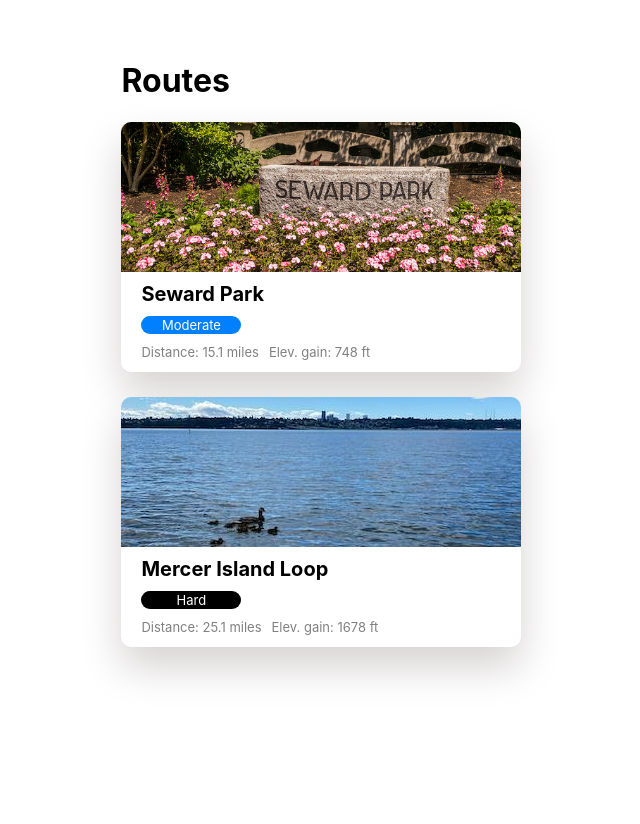
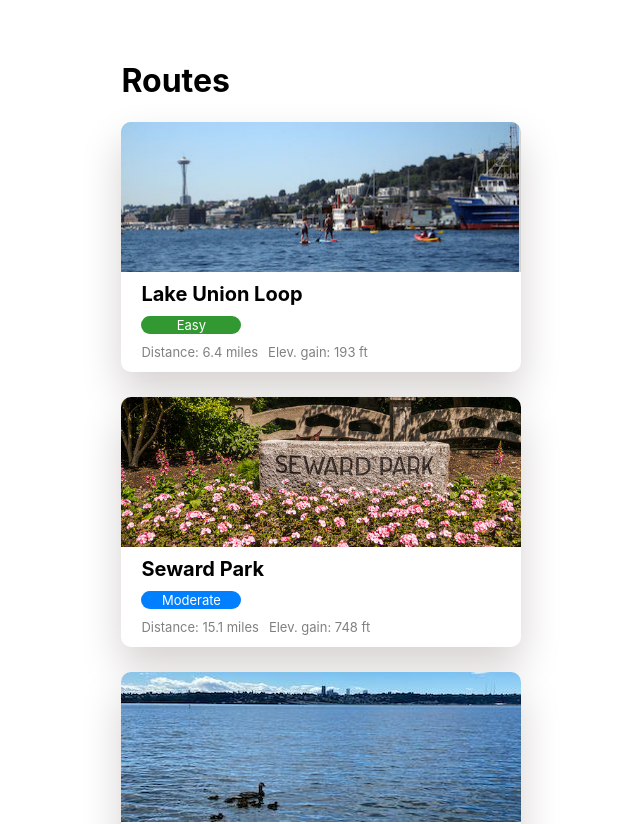
Before and after one commit to mishanwong/wegohamlah, a Next.js app: page /routes in a window 1280 px wide. Shown: the top 824 px of the page, without its empty margins (109-749 px from the left). Before the commit the page ends 800 px from the top, so only its background shows below. Built offline with nearby package versions, Linux system fonts and the light colour scheme.

Commit message:
Add lake union loop

```diff
--- a/components/Difficulty.js
+++ b/components/Difficulty.js
@@ -16,7 +16,7 @@ function Difficulty(props) {
         {props.difficulty}
       </div>
     );
-  } else {
+  } else if (difficulty === "Easy") {
     return (
       <div className={`${styles.difficulty} ${styles.easy}`}>
         {props.difficulty}
--- a/pages/routes.js
+++ b/pages/routes.js
@@ -6,6 +6,17 @@ function routes() {
   return (
     <div>
       <h1>Routes</h1>
+      <Link href="/routes/lake-union-loop">
+        <a style={{ textDecoration: "none" }}>
+          <RouteCard
+            routeName="Lake Union Loop"
+            difficulty="Easy"
+            distance="6.4"
+            elevationGain="193"
+            image="lakeunion2.jpg"
+          />
+        </a>
+      </Link>
       <Link href="/routes/seward-park">
         <a style={{ textDecoration: "none" }}>
           <RouteCard
--- a/styles/components/Difficulty.module.css
+++ b/styles/components/Difficulty.module.css
@@ -9,7 +9,7 @@
 }
 
 .easy {
-  background-color: #00d100;
+  background-color: #329932;
 }
 
 .moderate {
```
Also changed, not shown: pages/routes/lake-union-loop.js (added, +7 -0 lines), public/images/lakeunion2.jpg (added).
